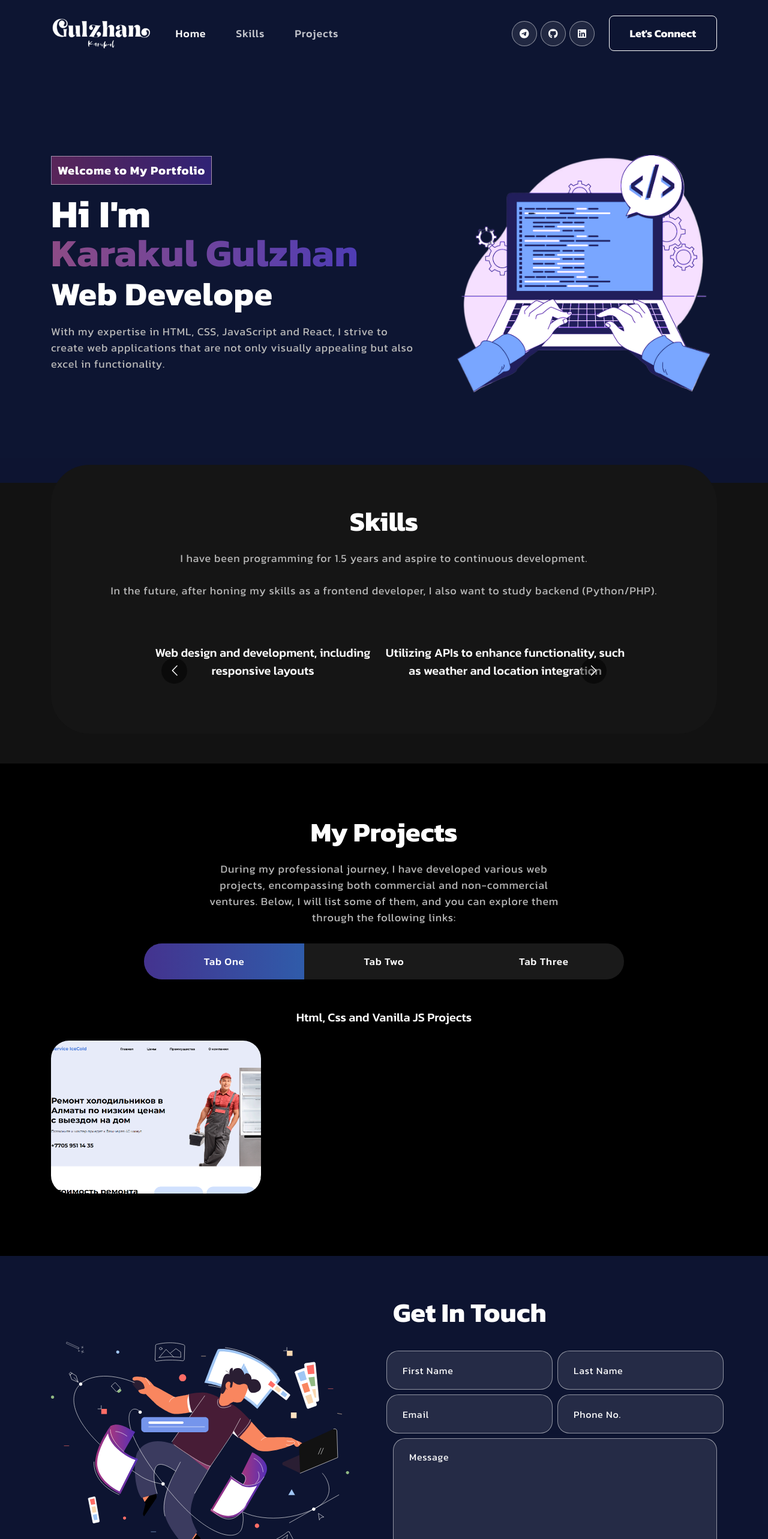
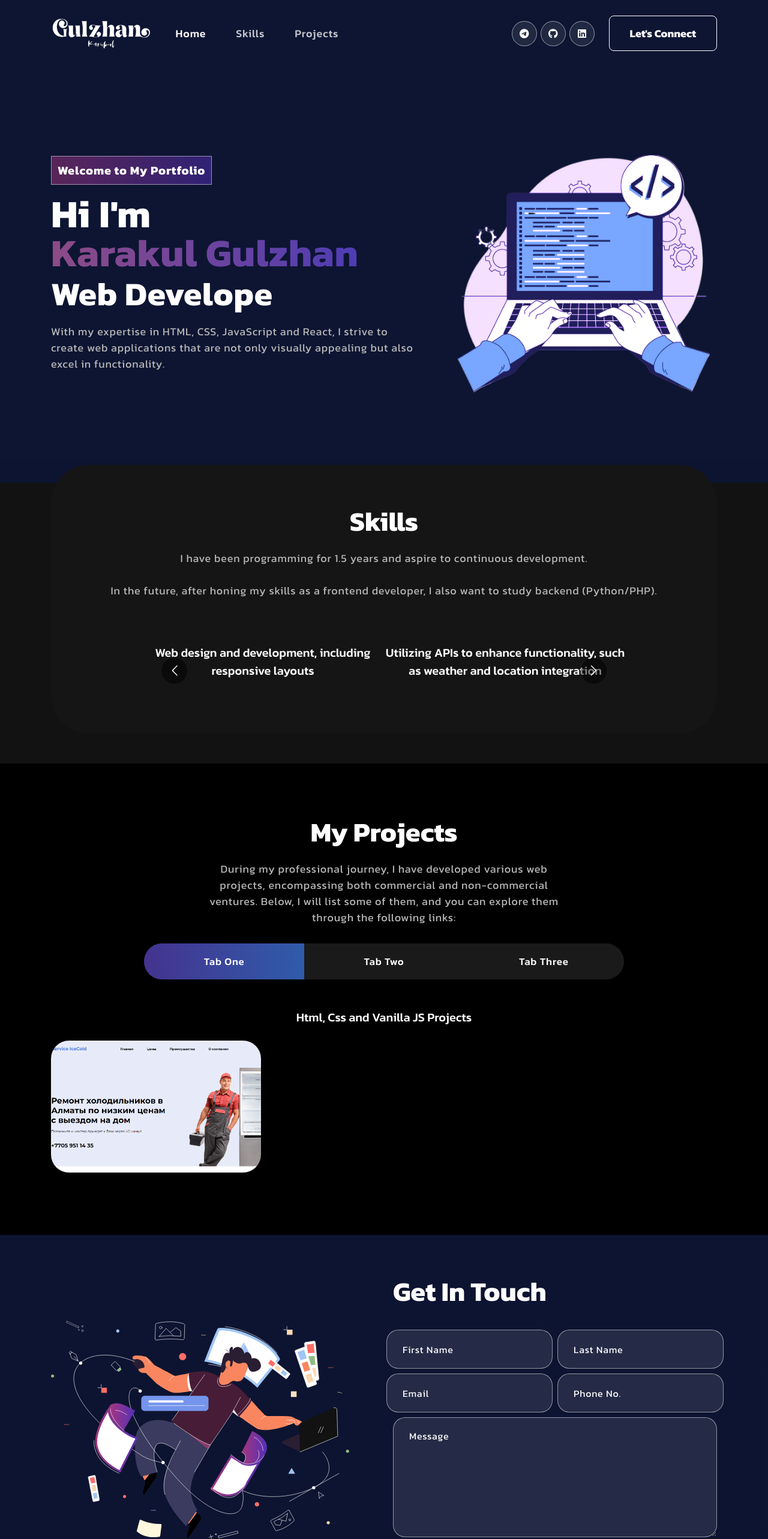
Before and after one commit to GulzhanKarakul/my-portfolio, a React (Vite) app: page / in a window 1280 px wide. Shown: the top 2566 px of the page at 60% size. Built offline with nearby package versions, Linux system fonts and the light colour scheme.

Commit message:
Update Projects.css

```diff
--- a/src/components/Projects/Projects.css
+++ b/src/components/Projects/Projects.css
@@ -74,6 +74,7 @@
     border-radius: 30px;
     overflow: hidden;
     margin-bottom: 24px;
+    height: 220px;
 }
 .proj-imgbx::before {
     content: "";
```
